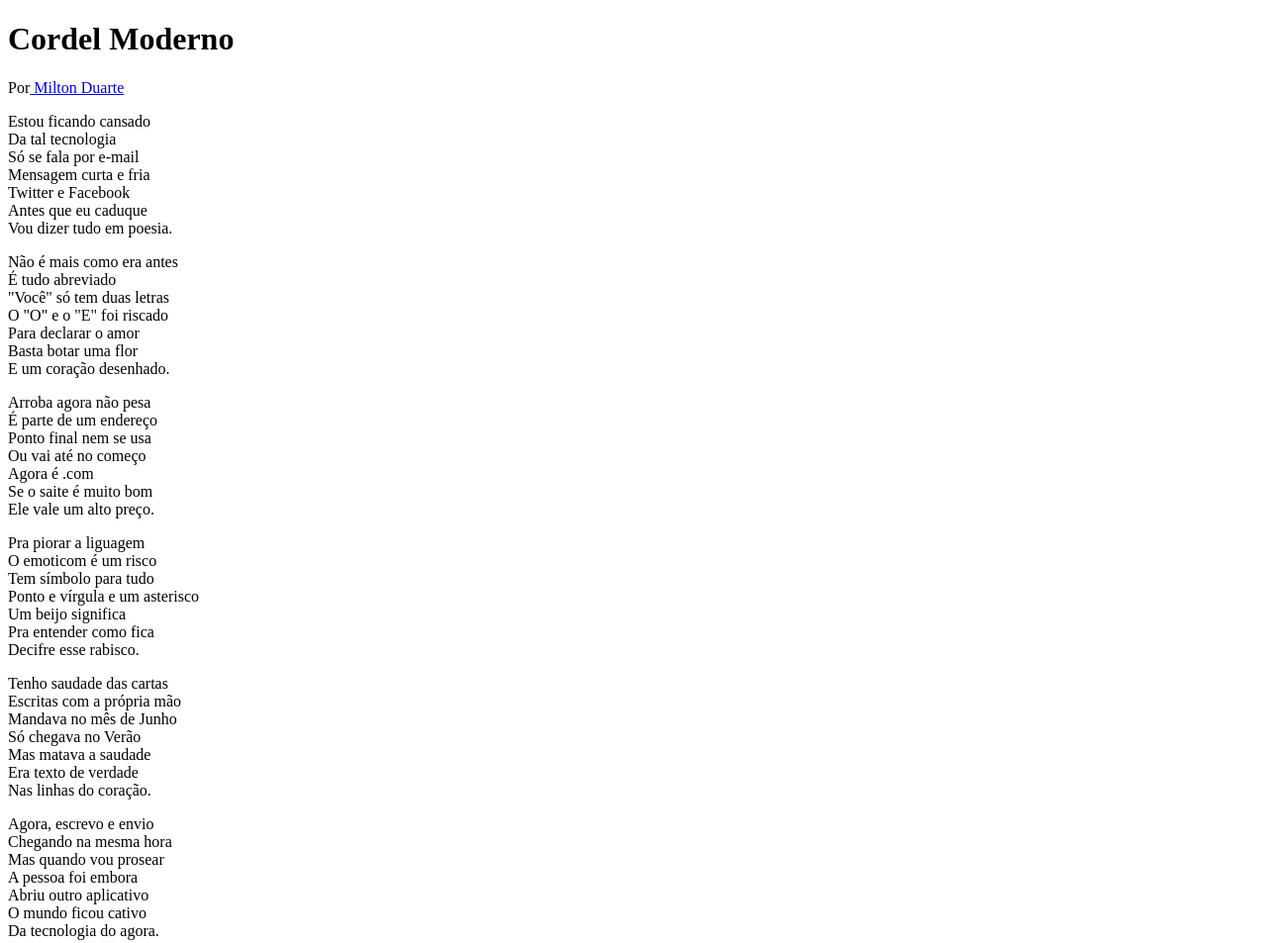
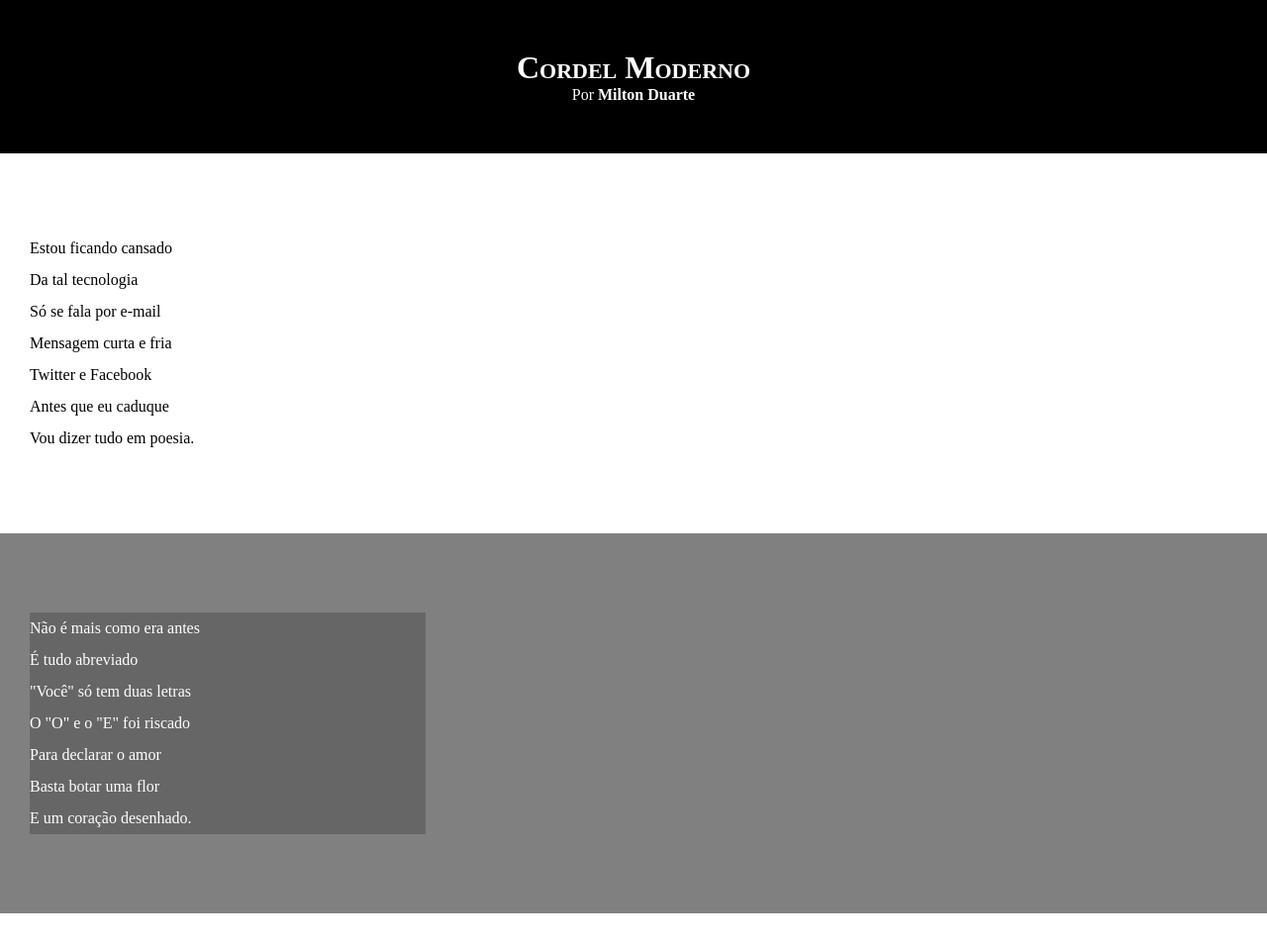
Before and after one commit to rickoji/projeto-cordel, a plain HTML site: page index.html in a window 1280 px wide. Shown: the top 953 px of the page at 99% size. Drawn offline with Linux system fonts and the light colour scheme.

Commit message:
incluindo o css

```diff
--- a/css/style.css
+++ b/css/style.css
@@ -1 +1,58 @@
 @charset "UTF-8";
+*{
+    padding:0;
+    margin: 0;
+    box-sizing: border-box;
+}
+html,body{
+    min-height: 100vh;
+    background-color: darkgray;
+}
+
+header{
+    background-color: black;
+    color:#fff;
+    text-align: center;
+}
+
+header > h1{
+    padding-top: 50px;
+    font-variant: small-caps;
+}
+
+header > p{
+    padding-bottom: 50px;
+}
+a{
+    color:#fff;
+    text-decoration: none;
+    font-weight: bold;
+}
+a:hover{
+    text-decoration: underline;
+}
+section{
+    padding-top:10vh;
+    padding-bottom: 10vh;
+    line-height: 2em;
+    padding-left: 30px;
+}
+.normal{
+    background-color:#fff;
+    color:rgb(0, 0, 0);
+}
+.imagem{
+    background-color:gray;
+    color:#fff;
+
+}
+.imagem > p{
+    background-color: rgba(0, 0, 0, 0.205);
+    width:400px;
+}
+footer{
+    background-color:black;
+    color:#fff;
+    text-align: center;
+    padding:10px
+}
--- a/index.html
+++ b/index.html
@@ -20,7 +20,7 @@
       </p>
     </header>
 
-    <section>
+    <section class="normal">
       <p>
           Estou ficando cansado<br />
           Da tal tecnologia<br />
@@ -31,7 +31,7 @@
           Vou dizer tudo em poesia.
       </p>
     </section>
-    <section>
+    <section class="imagem">
       <p>
           Não é mais como era antes<br />
           É tudo abreviado<br />
@@ -42,7 +42,7 @@
           E um coração desenhado.
       </p>
     </section>
-    <section>
+    <section class="normal">
       <p>
           Arroba agora não pesa<br />
           É parte de um endereço<br />
@@ -62,7 +62,7 @@
           Decifre esse rabisco.
       </p>
     </section>
-    <section>
+    <section class="imagem">
       <p>
           Tenho saudade das cartas<br />
           Escritas com a própria mão<br />
@@ -73,7 +73,7 @@
           Nas linhas do coração.
       </p>
     </section>
-    <section>
+    <section class="normal">
       <p>
           Agora, escrevo e envio<br />
           Chegando na mesma hora<br />
```
